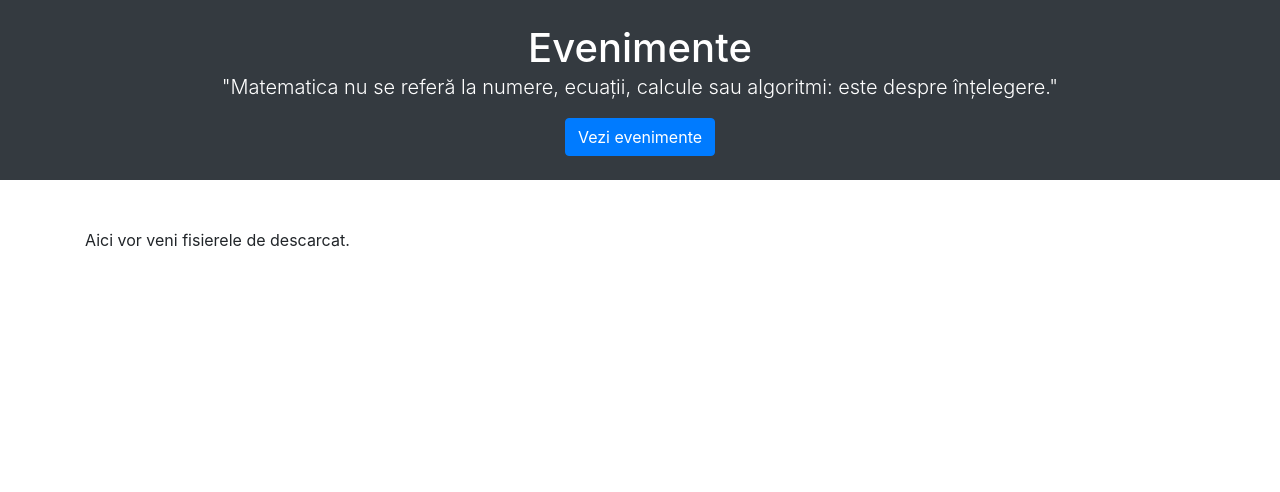
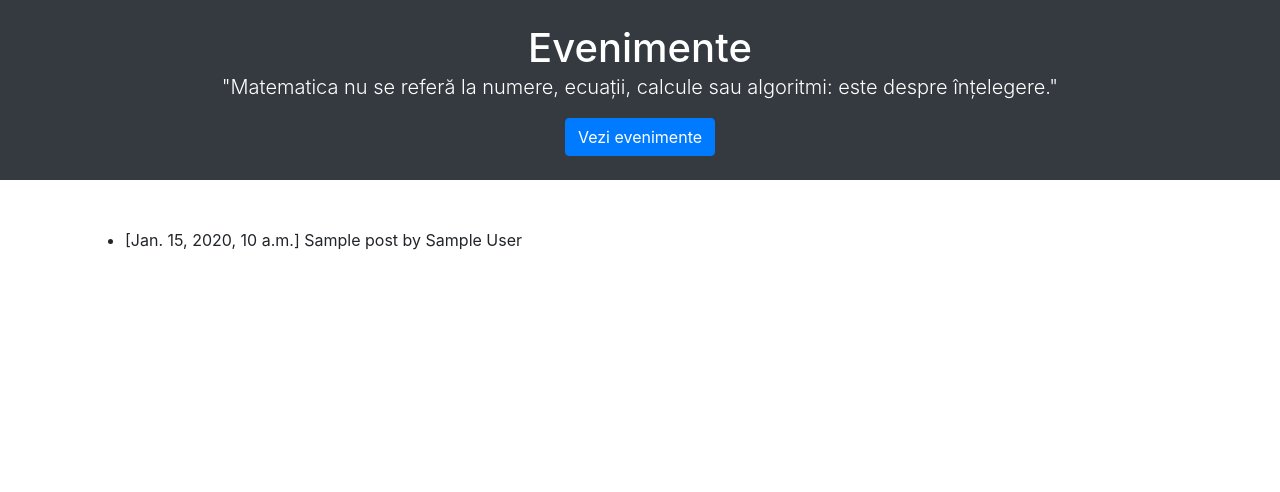
Before and after one commit to florin-romulescu/mate_il, a Django app: page /blog/ in a window 1280 px wide. Shown: the top 492 px of the page. Run offline with Django 5.2, Linux system fonts and the light colour scheme; tables that the repository leaves empty hold one stand-in row (values such as "Sample post"); some libraries are stand-ins or nearby versions.

Commit message:
Index page now shows the recent posts

```diff
--- a/blog/templates/blog/index.html
+++ b/blog/templates/blog/index.html
@@ -6,5 +6,9 @@
 {% block headerButton %} Vezi evenimente {% endblock %}
 
 {% block content %}
-    Aici vor veni fisierele de descarcat.
+    <ul>
+    {% for post in post_list %}
+        <li>[{{ post.pub_date }}] {{ post.title }} by {{ post.author }}
+    {% endfor %}
+    </ul>
 {% endblock %}
--- a/blog/views.py
+++ b/blog/views.py
@@ -6,10 +6,14 @@ from .models import Post
 
 class IndexPage:
     template_name = "blog/index.html"
+    numberOfPosts = 5
+    context = {}
 
     @staticmethod
     def as_view(request):
-        return render(request, IndexPage.template_name)
+        last_posts = Post.objects.order_by("-pub_date")[:IndexPage.numberOfPosts]
+        IndexPage.context["post_list"] = last_posts
+        return render(request, IndexPage.template_name, IndexPage.context)
 
 class WorksheetPage:
     @staticmethod
```
